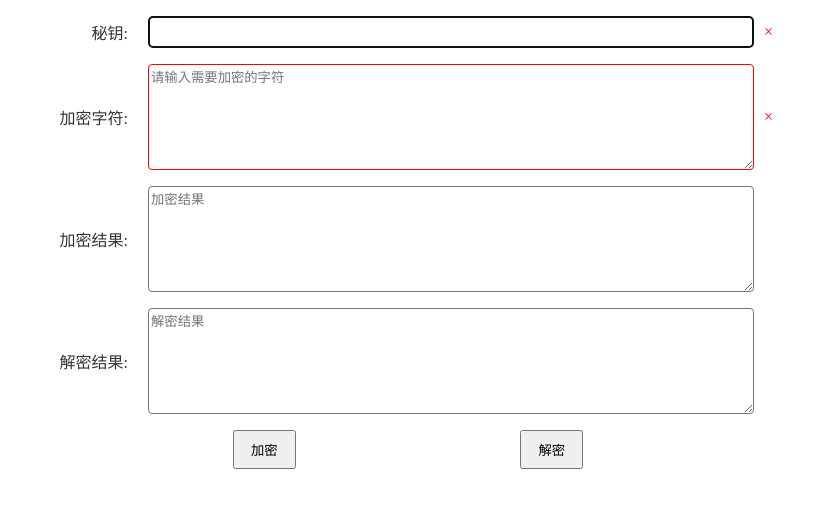
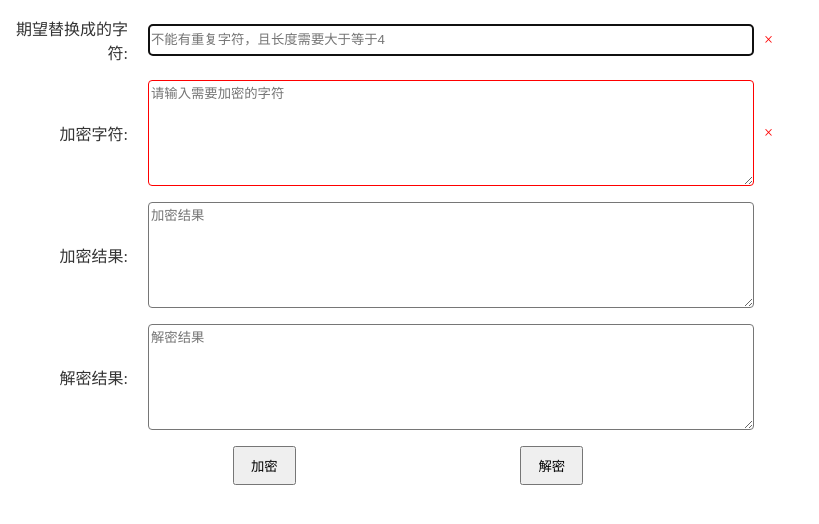
Before and after one commit to maxwell-git/code, a plain HTML site: page index.html in a window 1280 px wide. Shown: the whole page, without its empty margins (0-819 px from the left). Drawn offline with Linux system fonts and the light colour scheme.

Commit message:
Update index.html
add placeholder and modify label

```diff
--- a/index.html
+++ b/index.html
@@ -73,8 +73,8 @@
 <body>
   <form>
     <p>
-      <label for="key">秘钥</label>
-      <input id="key" type="text" required minlength="4" autofocus>
+      <label for="key">期望替换成的字符</label>
+      <input id="key" type="text" required minlength="4" autofocus placeholder="不能有重复字符，且长度需要大于等于4">
       <span class="status"></span>
     </p>
     <p>
```
